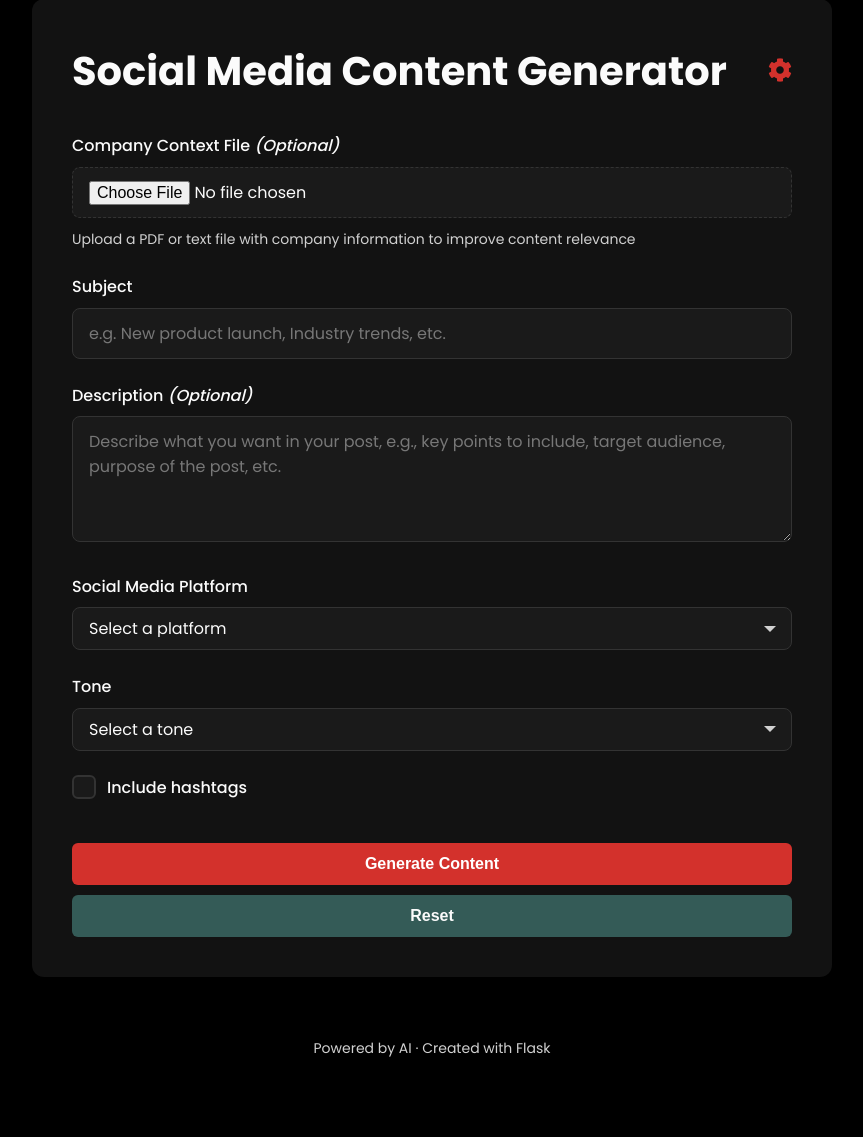
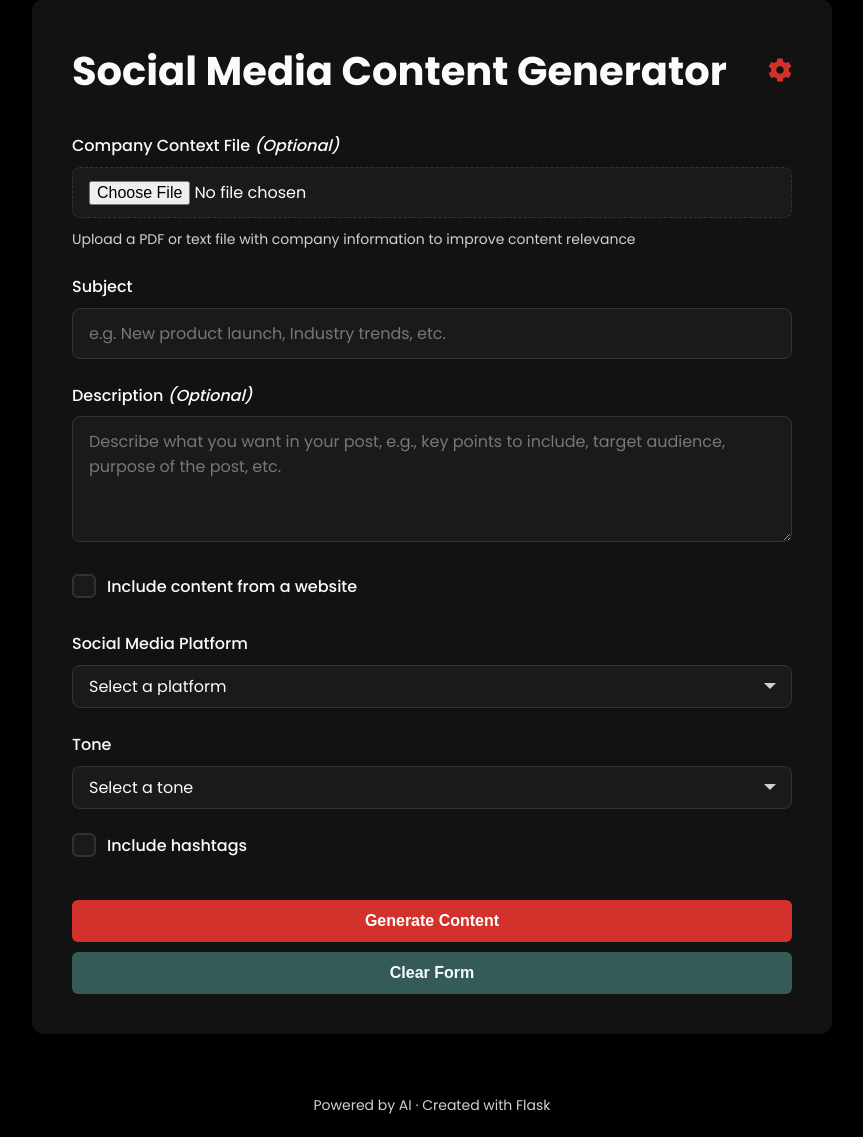
Before and after one commit to leticiatdoliveira/ai-social-media-post-generator, a Flask app: page / in a window 1280 px wide. Shown: the part 41-1178 px from the top of the page, without its empty margins (208-1071 px from the left). Before the commit the page ends 1098 px from the top, so only its background shows below. Run offline with Flask 3, Linux system fonts and the light colour scheme.

Commit message:
feat: scrapegraph initial config

```diff
--- a/app.py
+++ b/app.py
@@ -1,15 +1,12 @@
 from typing import List, Optional
 from flask import Flask, request, jsonify, render_template
 import os
-import tempfile
 from dotenv import load_dotenv
-from agents import Agent, ModelSettings, Runner, FileSearchTool, Tool
+from agents import Agent, ModelSettings, Runner, FileSearchTool
 from openai import OpenAI
-from openai.types.responses.response import ToolChoice
 from werkzeug.utils import secure_filename
+import scrape
 
-MODEL_SOCIAL_MEDIA = 'gpt-4o-mini'
-MODEL_COMPANY_INSIGHTS = 'gpt-4o-mini'
 
 # Load environment variables
 load_dotenv()
@@ -65,12 +62,14 @@ def create_vector_store_from_file(file_paths: List[str]):
 
 def extract_user_settings() -> dict:
     """Extract user settings from the form data."""
-    api_key = request.form.get('apiKey')
-    model = request.form.get('model')
+    openai_api_key = request.form.get('openai_api_key')
+    openai_model = request.form.get('openai_model')
+    scrapegraph_api_key = request.form.get('scrapegraph_api_key')
 
     user_settings = {
-        "api_key": api_key,
-        "model": model
+        "openai_api_key": openai_api_key,
+        "openai_model": openai_model,
+        "scrapegraph_api_key": scrapegraph_api_key
     }
     return user_settings
 
@@ -85,6 +84,11 @@ def extract_user_inputs() -> dict:
     include_hashtags = request.form.get('includeHashtags') == 'true'
     max_hashtags = request.form.get('maxHashtags', 5)
 
+    # Extract scraping data
+    enable_scraping = request.form.get('enableScraping') == 'true'
+    scrape_url = request.form.get('scrapeUrl', '')
+    scrape_prompt = request.form.get('scrapePrompt', 'Extract the main content from this page')
+
     # Prepare user input for the agent
     user_input = {
         "subject": subject,
@@ -92,12 +96,15 @@ def extract_user_inputs() -> dict:
         "platform": platform,
         "tone": tone,
         "includeHashtags": include_hashtags,
-        "maxHashtags": max_hashtags
+        "maxHashtags": max_hashtags,
+        "enableScraping": enable_scraping,
+        "scrapeUrl": scrape_url,
+        "scrapePrompt": scrape_prompt
     }
     return user_input
 
 
-def create_prompt(user_input: dict) -> str:
+def create_prompt(user_input: dict, scraped_content: str = None) -> str:
     """Create a prompt for the social media assistant agent."""
     prompt = f"""
         Generate a content brief for a social media post based on the following user input:
@@ -106,6 +113,14 @@ def create_prompt(user_input: dict) -> str:
         Platform: {user_input["platform"]}
         Tone: {user_input["tone"]}
     """
+
+    # Add scraped content if available
+    if scraped_content:
+        prompt += f"""
+        Use the following information scraped from a website:
+        {scraped_content}
+        """
+
     if user_input["includeHashtags"]:
         prompt += f"""
             Include {user_input["maxHashtags"]} relevant hashtags for the post.
@@ -142,7 +157,7 @@ def create_company_insights_agent(context_file_path: Optional[str] = None):
             Your job is to extract insights about the company from the provided document.
             Your goal is to provide useful information to the marketing team.
             """,
-            model=MODEL_COMPANY_INSIGHTS,
+            model=extract_user_settings().openai_model,
             tools=[
                 FileSearchTool(vector_store_ids=[vector_store.id])
             ],
@@ -159,10 +174,33 @@ def create_company_insights_agent(context_file_path: Optional[str] = None):
 async def generate_content():
     """Generate social media content based on form data."""
     try:
-        # Extract user input from the form data
+        user_settings = extract_user_settings()
         user_input = extract_user_inputs()
-        user_prompt = create_prompt(user_input)
-        user_settings = extract_user_settings()
+
+        # Initialize scraped content
+        scraped_content = None
+
+        # Perform scraping if enabled
+        if user_input["enableScraping"] and user_input["scrapeUrl"]:
+            try:
+                scrapegraph_api_key = user_settings.get("scrapegraph_api_key")
+                if not scrapegraph_api_key:
+                    return jsonify({"error": "ScrapeGraphAI API key is required for website scraping"})
+
+                # Initialize the scraper client
+                client = scrape.init_client(scrapegraph_api_key)
+
+                # Scrape the website
+                scraped_content = scrape.scrape_website(
+                    client=client,
+                    url=user_input["scrapeUrl"],
+                    prompt=user_input["scrapePrompt"]
+                )
+                print(f"----- Content scraped from {user_input['scrapeUrl']}")
+            except Exception as e:
+                return jsonify({"error": f"Failed to scrape website: {str(e)}"})
+
+        user_prompt = create_prompt(user_input, scraped_content)
 
         # Check if a context file was uploaded
         context_file_path = None
@@ -195,7 +233,7 @@ async def generate_content():
                 Each brief should guide the marketing team by suggesting the right format, giving creative design directions, and summarizing the key message.
                 Adapt your suggestions to the user's goal, audience, and tone. If details are missing, make reasonable assumptions.
             """,
-            model=MODEL_SOCIAL_MEDIA,
+            model=user_settings.openai_model,
             tools=tools,
             model_settings=ModelSettings(
                 tool_choice=tool_choice,
--- a/static/js/main.js
+++ b/static/js/main.js
@@ -39,6 +39,9 @@ document.addEventListener('DOMContentLoaded', function() {
             openai: {
                 apiKey: document.getElementById('openaiApiKey').value,
                 model: document.getElementById('openaiModel').value
+            },
+            scrapegraph: {
+                apiKey: document.getElementById('scrapegraphApiKey').value,
             }
         };
 
@@ -52,6 +55,7 @@ document.addEventListener('DOMContentLoaded', function() {
             const settings = JSON.parse(savedSettings);
 
             // Load OpenAI settings
+            document.getElementById('scrapegraphApiKey').value = settings.scrapegraph?.apiKey || '';
             document.getElementById('openaiApiKey').value = settings.openai?.apiKey || '';
             document.getElementById('openaiModel').value = settings.openai?.model || 'gpt-3.5-turbo';
         }
@@ -86,6 +90,16 @@ document.addEventListener('DOMContentLoaded', function() {
         }
     });
 
+    // Toggle scraping fields visibility when scraping checkbox is clicked
+    document.getElementById('enableScraping').addEventListener('change', function() {
+        const container = document.getElementById('scrapingContainer');
+        if (this.checked) {
+            container.style.display = 'block';
+        } else {
+            container.style.display = 'none';
+        }
+    });
+
     // Generate content button click event
     document.getElementById('generateBtn').addEventListener('click', function() {
         const subject = document.getElementById('subject').value;
@@ -115,7 +129,7 @@ document.addEventListener('DOMContentLoaded', function() {
         // Hide feedback container
         document.getElementById('feedback-container').style.display = 'none';
 
-        // Create FormData for file upload
+        // Create FormData for submission
         const formData = new FormData();
         formData.append('subject', subject);
         formData.append('description', description);
@@ -132,11 +146,32 @@ document.addEventListener('DOMContentLoaded', function() {
 
             formData.append('openai_api_key', settings.openai?.apiKey || '');
             formData.append('openai_model', settings.openai?.model || 'gpt-3.5-turbo');
+
+            formData.append('scrapegraph_api_key', settings.scrapegraph?.apiKey || '');
         }
 
         // Add context file if it exists
         if (uploadedContextFile) {
             formData.append('context_file', uploadedContextFile);
+        }
+
+        // Add scraping fields to form data
+        const enableScraping = document.getElementById('enableScraping').checked;
+        formData.append('enableScraping', enableScraping);
+
+        if (enableScraping) {
+            const scrapeUrl = document.getElementById('scrapeUrl').value;
+            const scrapePrompt = document.getElementById('scrapePrompt').value;
+
+            if (!scrapeUrl) {
+                document.getElementById('error').textContent = 'Please enter a URL to scrape.';
+                document.getElementById('error').style.display = 'block';
+                document.getElementById('loader').style.display = 'none';
+                return;
+            }
+
+            formData.append('scrapeUrl', scrapeUrl);
+            formData.append('scrapePrompt', scrapePrompt || 'Extract the main content from this page');
         }
 
         // Call API with FormData
@@ -190,6 +225,12 @@ document.addEventListener('DOMContentLoaded', function() {
         fileNameDisplay.textContent = '';
         fileNameDisplay.classList.remove('visible');
         uploadedContextFile = null;
+
+        // Reset scraping fields
+        document.getElementById('enableScraping').checked = false;
+        document.getElementById('scrapeUrl').value = '';
+        document.getElementById('scrapePrompt').value = '';
+        document.getElementById('scrapingContainer').style.display = 'none';
 
         // Hide results and feedback
         document.getElementById('result').style.display = 'none';
--- a/templates/index.html
+++ b/templates/index.html
@@ -40,6 +40,27 @@
                     <textarea id="description" name="description" placeholder="Describe what you want in your post, e.g., key points to include, target audience, purpose of the post, etc." rows="4"></textarea>
                 </div>
 
+                <!-- Add URL scraping section -->
+                <div class="form-group">
+                    <div class="checkbox-container">
+                        <label class="checkbox-label">
+                            <input type="checkbox" id="enableScraping" name="enableScraping">
+                            <span class="custom-checkbox"></span>
+                            Include content from a website
+                        </label>
+                    </div>
+                    <div id="scrapingContainer" class="form-group" style="display: none;">
+                        <div class="form-group">
+                            <label for="scrapeUrl">Website URL</label>
+                            <input type="url" id="scrapeUrl" name="scrapeUrl" placeholder="https://example.com">
+                        </div>
+                        <div class="form-group">
+                            <label for="scrapePrompt">Scraping Instructions <i>(What to extract from the website)</i></label>
+                            <textarea id="scrapePrompt" name="scrapePrompt" placeholder="E.g., Extract key product features, company mission, or recent news" rows="3"></textarea>
+                        </div>
+                    </div>
+                </div>
+
                 <div class="form-group">
                     <label for="platform">Social Media Platform</label>
                     <div class="select-wrapper">
@@ -67,47 +88,47 @@
                     </div>
                 </div>
 
-                <div class="form-group checkbox-container">
+                <div class="form-group">
+                    <div class="checkbox-container">
                         <label class="checkbox-label">
                             <input type="checkbox" id="hashtags" name="hashtags">
                             <span class="custom-checkbox"></span>
                             Include hashtags
                         </label>
                     </div>
-
-                <div class="form-group" id="maxHashtagsContainer">
+                    <div id="maxHashtagsContainer" class="form-group">
                         <label for="maxHashtags">Maximum number of hashtags</label>
                         <input type="number" id="maxHashtags" name="maxHashtags" min="1" max="30" value="5">
                     </div>
+                </div>
 
                 <button type="button" id="generateBtn" class="btn-generate">Generate Content</button>
-
-                <button id="resetBtn" class="btn btn-secondary">Reset</button>
+                <button type="button" id="resetBtn" class="btn-secondary">Clear Form</button>
             </form>
 
-            <div class="loader" id="loader">
+            <div id="loader" class="loader">
                 <div class="spinner"></div>
             </div>
 
-            <div class="error" id="error"></div>
+            <div id="error" class="error"></div>
 
-            <div class="result-container" id="result" style="display: none;">
+            <div id="result" class="result-container">
                 <h3>Generated Content</h3>
-                <div class="content-box" id="content-display"></div>
+                <div id="content-display" class="content-box"></div>
                 <button id="copyBtn" class="btn-copy">Copy to Clipboard</button>
+
+                <div id="feedback-container" class="feedback-container">
+                    <button id="btn-feedback">Provide Feedback to Improve</button>
+
+                    <div id="feedback-form" style="display: none;">
+                        <textarea id="feedback-text" placeholder="What would you like to improve about this content?"></textarea>
+                        <div class="feedback-buttons">
+                            <button id="btn-submit-feedback">Submit Feedback</button>
+                            <button id="btn-cancel-feedback">Cancel</button>
+                        </div>
                     </div>
 
-            <div class="feedback-container" id="feedback-container" style="display: none;">
-                <button id="btn-feedback" class="btn btn-secondary">Improve this response</button>
-                <div id="feedback-form" style="display: none;">
-                    <textarea id="feedback-text" placeholder="How would you like to improve this response?"></textarea>
-                    <div class="feedback-buttons">
-                        <button id="btn-submit-feedback" class="btn btn-primary">Submit</button>
-                        <button id="btn-cancel-feedback" class="btn btn-secondary">Cancel</button>
-                    </div>
-                </div>
-                <div id="feedback-success" class="success" style="display: none;">
-                    Thank you for your feedback!
+                    <div id="feedback-success" class="success" style="display: none;"></div>
                 </div>
             </div>
         </div>
@@ -122,6 +143,10 @@
                 <div class="modal-body">
                     <form id="settingsForm">
                         <div class="form-group">
+                            <label for="scrapegraphApiKey">ScrapeGraphAI API Key</label>
+                            <input type="password" id="scrapegraphApiKey" name="scrapegraphApiKey" placeholder="sgai-...">
+                        </div>
+                        <div class="form-group">
                             <label for="openaiApiKey">OpenAI API Key</label>
                             <input type="password" id="openaiApiKey" name="openaiApiKey" placeholder="sk-...">
                         </div>
@@ -130,8 +155,8 @@
                             <div class="select-wrapper">
                                 <select id="openaiModel" name="openaiModel">
                                     <option value="gpt-3.5-turbo">GPT-3.5 Turbo</option>
+                                    <option value="gpt-4o-mini">GPT-4o Mini</option>
                                     <option value="gpt-4">GPT-4</option>
-                                    <option value="gpt-4-vision-preview">GPT-4 Vision (for images)</option>
                                 </select>
                             </div>
                         </div>
```
Also changed, not shown: scrape.py (added, +14 -0 lines). Lines whose indentation alone changed are shown as unchanged.
